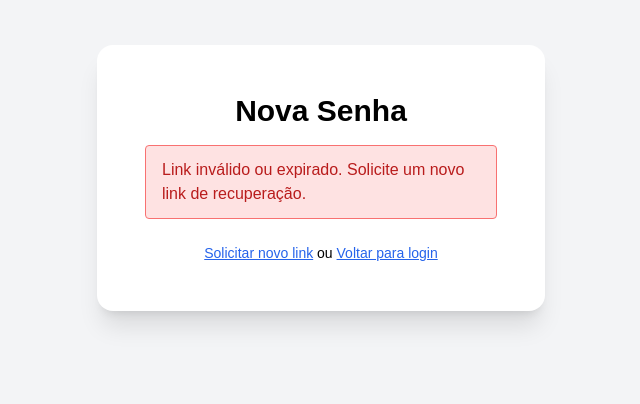
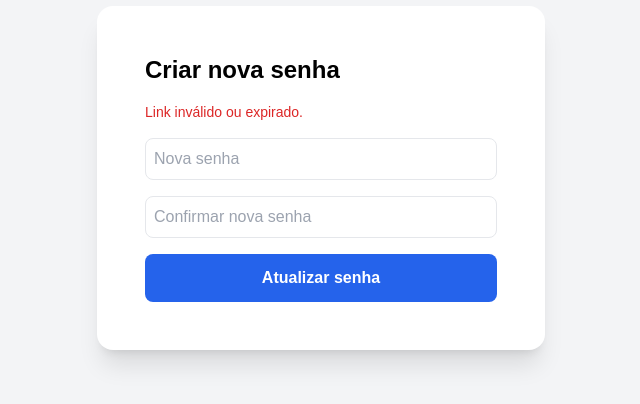
Before and after one commit to app-paideprimeira/app-paideprimeira, a Next.js app: page /auth/update-password in a window 1280 px wide. Shown: the part 222-626 px from the top of the page, without its empty margins (319-959 px from the left). Built offline with nearby package versions, Linux system fonts and the light colour scheme; no server answers.

Commit message:
Fix build and suspense for useSearchParams

```diff
--- /dev/null
+++ b/app/auth/update-password/UpdatePasswordClient.js
@@ -0,0 +1,102 @@
+"use client";
+
+import { useEffect, useState } from "react";
+import { useRouter, useSearchParams } from "next/navigation";
+import { supabaseBrowser } from "../../../lib/supabase/client";
+import Input from "../../components/Input";
+import Button from "../../components/Button";
+
+export default function UpdatePasswordClient() {
+  const router = useRouter();
+  const searchParams = useSearchParams();
+  const supabase = supabaseBrowser();
+
+  const [password, setPassword] = useState("");
+  const [confirmPassword, setConfirmPassword] = useState("");
+  const [loading, setLoading] = useState(false);
+  const [error, setError] = useState("");
+  const [success, setSuccess] = useState(false);
+
+  useEffect(() => {
+    const accessToken = searchParams.get("access_token");
+
+    if (!accessToken) {
+      setError("Link inválido ou expirado.");
+    }
+  }, [searchParams]);
+
+  const handleSubmit = async (e) => {
+    e.preventDefault();
+    setError("");
+
+    if (!password || !confirmPassword) {
+      setError("Preencha todos os campos.");
+      return;
+    }
+
+    if (password.length < 6) {
+      setError("A senha deve ter pelo menos 6 caracteres.");
+      return;
+    }
+
+    if (password !== confirmPassword) {
+      setError("As senhas não coincidem.");
+      return;
+    }
+
+    setLoading(true);
+
+    const { error: updateError } = await supabase.auth.updateUser({
+      password,
+    });
+
+    setLoading(false);
+
+    if (updateError) {
+      setError("Erro ao atualizar a senha. Tente novamente.");
+      return;
+    }
+
+    setSuccess(true);
+
+    setTimeout(() => {
+      router.push("/auth/login");
+    }, 2000);
+  };
+
+  return (
+    <div className="max-w-md mx-auto p-6">
+      <h1 className="text-2xl font-bold mb-4">Criar nova senha</h1>
+
+      {error && (
+        <div className="mb-4 text-red-600 text-sm">{error}</div>
+      )}
+
+      {success ? (
+        <div className="text-green-600 text-sm">
+          Senha atualizada com sucesso! Redirecionando...
+        </div>
+      ) : (
+        <form onSubmit={handleSubmit} className="space-y-4">
+          <Input
+            type="password"
+            placeholder="Nova senha"
+            value={password}
+            onChange={(e) => setPassword(e.target.value)}
+          />
+
+          <Input
+            type="password"
+            placeholder="Confirmar nova senha"
+            value={confirmPassword}
+            onChange={(e) => setConfirmPassword(e.target.value)}
+          />
+
+          <Button type="submit" disabled={loading}>
+            {loading ? "Salvando..." : "Atualizar senha"}
+          </Button>
+        </form>
+      )}
+    </div>
+  );
+}
--- a/app/auth/update-password/page.js
+++ b/app/auth/update-password/page.js
@@ -1,154 +1,12 @@
-"use client";
+import { Suspense } from "react";
+import UpdatePasswordClient from "./UpdatePasswordClient";
 
-import { useState, useEffect } from "react";
-import { useRouter, useSearchParams } from "next/navigation";
-import { supabaseBrowser } from "../../../lib/supabase/client";
-import Input from "../../components/Input";
-import Button from "../../components/Button";
+export const dynamic = "force-dynamic";
 
-export default function UpdatePasswordPage() {
-  const router = useRouter();
-  const searchParams = useSearchParams();
-  const supabase = supabaseBrowser();
-
-  const [novaSenha, setNovaSenha] = useState("");
-  const [confirmarSenha, setConfirmarSenha] = useState("");
-  const [loading, setLoading] = useState(false);
-  const [message, setMessage] = useState("");
-  const [erro, setErro] = useState("");
-  const [isValidSession, setIsValidSession] = useState(false);
-
-  useEffect(() => {
-    // Verificar se há uma sessão válida de recuperação de senha
-    async function checkSession() {
-      const { data } = await supabase.auth.getSession();
-      if (data.session) {
-        setIsValidSession(true);
-      } else {
-        setErro("Link inválido ou expirado. Solicite um novo link de recuperação.");
-      }
-    }
-
-    checkSession();
-  }, []);
-
-  async function handleUpdatePassword(e) {
-    e.preventDefault();
-    setLoading(true);
-    setErro("");
-    setMessage("");
-
-    // Validações
-    if (novaSenha.length < 6) {
-      setErro("A senha deve ter pelo menos 6 caracteres.");
-      setLoading(false);
-      return;
-    }
-
-    if (novaSenha !== confirmarSenha) {
-      setErro("As senhas não coincidem.");
-      setLoading(false);
-      return;
-    }
-
-    try {
-      console.log("🔄 Atualizando senha...");
-
-      // 🔐 Atualizar senha
-      const { error } = await supabase.auth.updateUser({
-        password: novaSenha
-      });
-
-      if (error) {
-        console.error("❌ Erro ao atualizar senha:", error);
-        setErro(error.message);
-        setLoading(false);
-        return;
-      }
-
-      console.log("✅ Senha atualizada com sucesso!");
-      setMessage("✅ Senha atualizada com sucesso! Redirecionando para login...");
-
-      // Redirecionar para login após 2 segundos
-      setTimeout(() => {
-        router.push("/auth/login");
-      }, 2000);
-
-    } catch (error) {
-      console.error("❌ Erro inesperado:", error);
-      setErro("Erro ao atualizar senha. Tente novamente.");
-    } finally {
-      setLoading(false);
-    }
-  }
-
-  if (!isValidSession && !erro) {
-    return (
-      <div className="max-w-md mx-auto p-6">
-        <div className="animate-spin rounded-full h-8 w-8 border-b-2 border-blue-600 mx-auto"></div>
-        <p className="text-center mt-4">Verificando sessão...</p>
-      </div>
-    );
-  }
-
+export default function Page() {
   return (
-    <div className="max-w-md mx-auto p-6">
-      <h1 className="text-3xl font-bold mb-4 text-center">Nova Senha</h1>
-
-      {erro && (
-        <div className="bg-red-100 border border-red-400 text-red-700 px-4 py-3 rounded mb-4">
-          {erro}
-        </div>
-      )}
-
-      {message && (
-        <div className="bg-green-100 border border-green-400 text-green-700 px-4 py-3 rounded mb-4">
-          {message}
-        </div>
-      )}
-
-      {isValidSession && (
-        <>
-          <p className="text-gray-600 mb-6 text-center">
-            Digite sua nova senha abaixo.
-          </p>
-
-          <form onSubmit={handleUpdatePassword} className="flex flex-col gap-4">
-            <Input
-              type="password"
-              placeholder="Nova senha (mínimo 6 caracteres)"
-              value={novaSenha}
-              onChange={(e) => setNovaSenha(e.target.value)}
-              required
-              minLength={6}
-            />
-
-            <Input
-              type="password"
-              placeholder="Confirmar nova senha"
-              value={confirmarSenha}
-              onChange={(e) => setConfirmarSenha(e.target.value)}
-              required
-            />
-
-            <Button type="submit" disabled={loading}>
-              {loading ? "Atualizando..." : "Atualizar Senha"}
-            </Button>
-          </form>
-        </>
-      )}
-
-      <div className="mt-6 text-center">
-        <p className="text-sm">
-          <a href="/auth/forgot-password" className="text-blue-600 underline hover:text-blue-800">
-            Solicitar novo link
-          </a>{" "}
-          ou{" "}
-          <a href="/auth/login" className="text-blue-600 underline hover:text-blue-800">
-            Voltar para login
-          </a>
-        </p>
-      </div>
-    </div>
+    <Suspense fallback={<div>Carregando...</div>}>
+      <UpdatePasswordClient />
+    </Suspense>
   );
 }
--- /dev/null
+++ b/app/bebe/BebeClient.js
@@ -0,0 +1,21 @@
+"use client";
+
+import { useSearchParams } from "next/navigation";
+import Title from "../components/Title";
+
+export default function BebeClient() {
+  const searchParams = useSearchParams();
+  const semana = searchParams.get("semana");
+
+  return (
+    <div className="p-6">
+      <Title>Bebê</Title>
+
+      {semana ? (
+        <p>Semana selecionada: {semana}</p>
+      ) : (
+        <p>Nenhuma semana selecionada</p>
+      )}
+    </div>
+  );
+}
--- a/app/bebe/page.js
+++ b/app/bebe/page.js
@@ -1,25 +1,10 @@
-"use client";
-
-import { useSearchParams } from "next/navigation";
-import Title from "../components/Title";
+import { Suspense } from "react";
+import BebeClient from "./BebeClient";
 
 export default function BebePage() {
-  const params = useSearchParams();
-  const semana = params.get("semana") ?? 0;
-
   return (
-    <div className="bg-white shadow-lg rounded-2xl p-6 w-full max-w-md mx-auto">
-      <Title>Bebê • Semana {semana}</Title>
-
-      <p className="mt-4 text-gray-700">
-        Aqui começa o conteúdo do desenvolvimento do bebê na semana {semana}.
-        Depois vamos integrar o conteúdo exato da semana com base na sua base de dados.
-      </p>
-
-      <p className="mt-4 text-gray-500 text-sm">
-        (Esta é apenas a tela base.
-        O onboarding já faz todo o cálculo e salva no banco automaticamente.)
-      </p>
-    </div>
+    <Suspense fallback={<p className="p-6 text-center">Carregando...</p>}>
+      <BebeClient />
+    </Suspense>
   );
 }
--- a/app/page.js
+++ b/app/page.js
@@ -1,29 +1,10 @@
-"use client";
+import { Suspense } from "react";
+import BebeClient from "./bebe/BebeClient";
 
-import { useEffect } from "react";
-import { useRouter } from "next/navigation";
-import { supabaseBrowser } from "../lib/supabase/client";
-
-
-export default function HomePage() {
-  const router = useRouter();
-  const supabase = supabaseBrowser();
-
-  useEffect(() => {
-    const checkSession = async () => {
-      const { data: { session } } = await supabase.auth.getSession();
-      if (!session) {
-        router.push("/auth/login");
-      } else {
-        router.push("/dashboard");
-      }
-    };
-    checkSession();
-  }, [router]);
-
+export default function BebePage() {
   return (
-    <div className="p-6 text-center">
-      <p>Verificando sessão...</p>
-    </div>
+    <Suspense fallback={<p className="p-6 text-center">Carregando...</p>}>
+      <BebeClient />
+    </Suspense>
   );
 }
--- a/package.json
+++ b/package.json
@@ -8,6 +8,7 @@
     "start": "next start"
   },
   "dependencies": {
+    "@supabase/auth-helpers-nextjs": "^0.15.0",
     "@supabase/supabase-js": "^2.81.1",
     "next": "^14.2.0",
     "react": "^18.3.1",
```
Also changed, not shown: tsconfig.json (+6 -1 lines), 1 other file (tests, documents, lock files or other folders).
